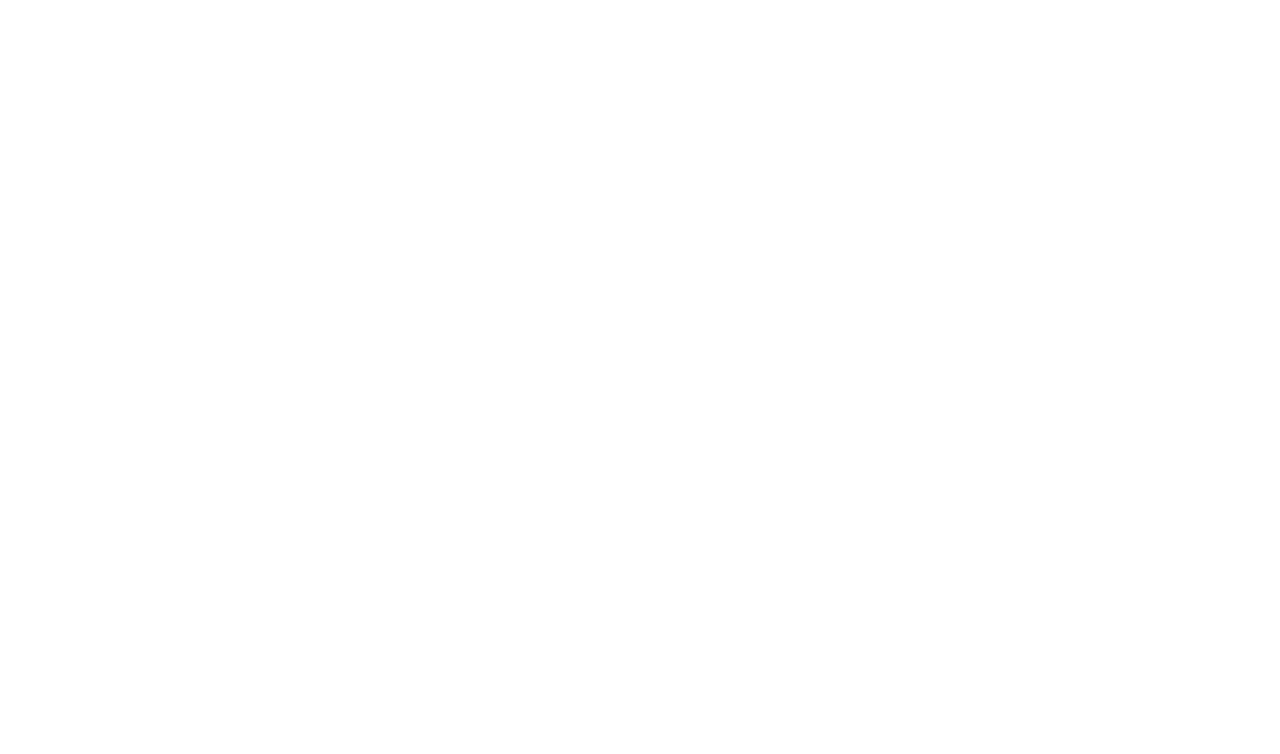
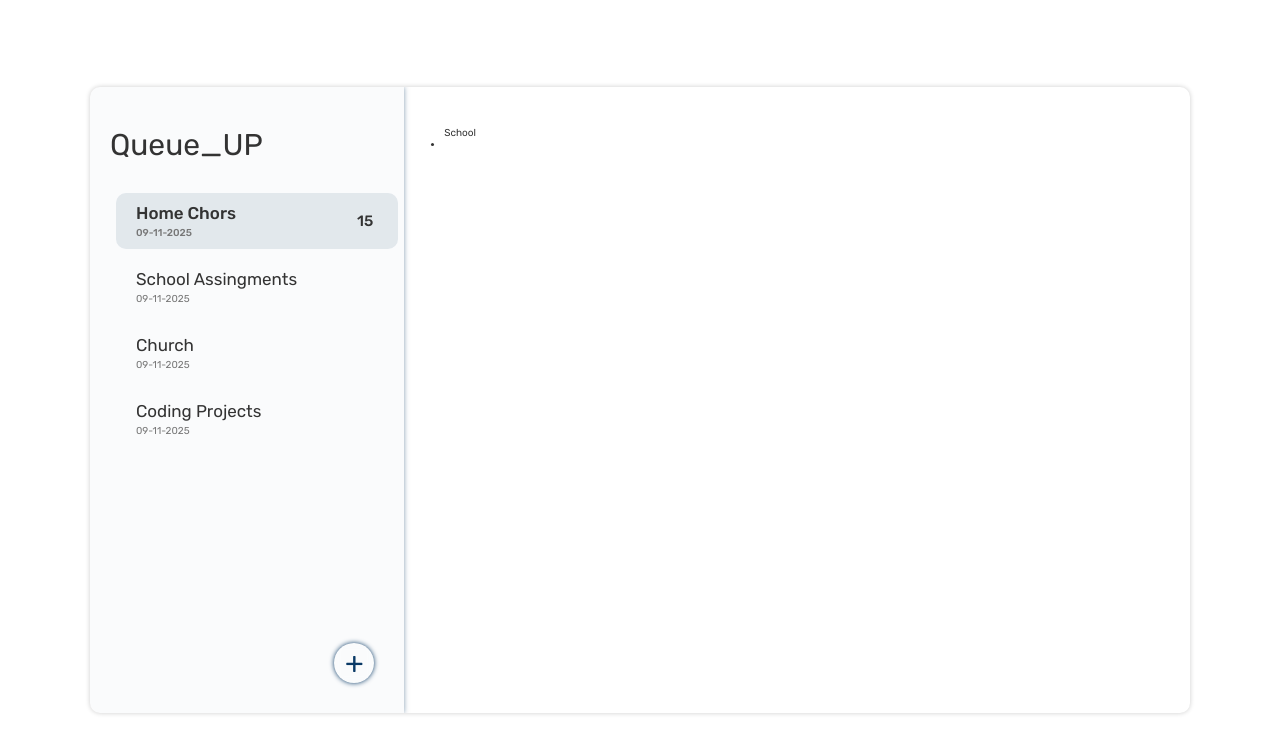
Before and after one commit to kofinyefreh/Queue-Up, a plain HTML site: page index.html in a window 1280 px wide. Drawn offline with Linux system fonts and the light colour scheme.

Commit message:
Finish left pane of app

```diff
--- a/index.html
+++ b/index.html
@@ -3,9 +3,88 @@
   <head>
     <meta charset="UTF-8" />
     <meta name="viewport" content="width=device-width, initial-scale=1.0" />
+
+    <link rel="preconnect" href="https://fonts.googleapis.com" />
+    <link rel="preconnect" href="https://fonts.gstatic.com" crossorigin />
+    <link
+      href="https://fonts.googleapis.com/css2?family=Rubik:ital,wght@0,300..900;1,300..900&display=swap"
+      rel="stylesheet"
+    />
+
     <title>Project Todo App</title>
     <link rel="stylesheet" href="style.css" />
+    <link rel="stylesheet" href="utils.css" />
     <script src="script.js" deffer></script>
   </head>
-  <body></body>
+
+  <body>
+    <main>
+      <div class="section">
+        <!-- left pane -->
+        <section class="left--pane">
+          <div class="pad">
+            <h1 class="app--title">Queue_UP</h1>
+            <div class="overlay hidden"></div>
+            <div class="display--spaces">
+              <ul class="spaces--list">
+                <li class="space--item selected">
+                  <div>
+                    <p class="item--name">Home Chors</p>
+                    <p class="last--opened">09-11-2025</p>
+                  </div>
+                  <span class="item--nums">15</span>
+                </li>
+                <li class="space--item">
+                  <div>
+                    <p class="item--name">School Assingments</p>
+                    <p class="last--opened">09-11-2025</p>
+                  </div>
+                  <span class="item--nums hidden">15</span>
+                </li>
+                <li class="space--item">
+                  <div>
+                    <p class="item--name">Church</p>
+                    <p class="last--opened">09-11-2025</p>
+                  </div>
+                  <span class="item--nums hidden">15</span>
+                </li>
+                <li class="space--item">
+                  <div>
+                    <p class="item--name">Coding Projects</p>
+                    <p class="last--opened">09-11-2025</p>
+                  </div>
+                  <span class="item--nums hidden">15</span>
+                </li>
+              </ul>
+            </div>
+
+            <!-- Form to input task -->
+            <div class="bottom--part">
+              <div class="form--space hidden">
+                <form action="#">
+                  <input type="text" placeholder="Create Space" />
+                </form>
+              </div>
+
+              <button class="btn--1">+</button>
+            </div>
+          </div>
+        </section>
+
+        <section class="right--pane">
+          <div class="right-pad">
+            <nav>
+              <p class="space-title">School</p>
+
+              <div class="navigation">
+                <ul>
+                  <li></li>
+                </ul>
+              </div>
+            </nav>
+          </div>
+        </section>
+      </div>
+    </main>
+  </body>
 </html>
--- a/style.css
+++ b/style.css
@@ -0,0 +1,121 @@
+/* General Reset and General Format */
+:root {
+  --color-brand-1: blue;
+  --color-brand-2: blue;
+  --color--text-major: #333;
+  --color--text-minor: #999;
+}
+
+* {
+  margin: 0;
+  padding: 0;
+  box-sizing: border-box;
+  font-family: "Rubik", sans-serif;
+}
+
+html {
+  font-size: 62.5%;
+  color: #333;
+}
+
+/* Main layout Styling */
+main {
+  display: flex;
+  justify-content: center;
+  align-items: center;
+  height: 100vh;
+  /* background-color: red; */
+}
+
+.section {
+  min-width: 110rem;
+  max-height: 65rem;
+  display: grid;
+  grid-template-columns: 1fr 2.5fr;
+  box-shadow: 0px 0px 5px rgba(0, 0, 0, 0.2);
+  border-radius: 10px;
+  overflow: hidden;
+}
+
+/* ------------------------------------------------------- */
+/* Left pane styling */
+.left--pane {
+  font-weight: 400;
+  font-size: 2rem;
+  position: relative;
+  color: var(--color--text-major);
+  box-shadow: 0px 0px 5px rgba(10, 58, 102, 0.5);
+  box-shadow: inset;
+  background-color: rgba(10, 58, 102, 0.02);
+  /* background-color: rgba(22, 130, 230, 0.02); */
+}
+
+.pad {
+  padding: 2rem;
+  padding-right: 0rem;
+}
+
+.app--title {
+  font-weight: 400;
+  margin-top: 2rem;
+  margin-bottom: 3rem;
+}
+
+.display--spaces {
+  padding: 0rem 0.6rem;
+  height: 50rem;
+  overflow-y: auto;
+  scrollbar-width: thin;
+}
+
+.spaces--list {
+  display: flex;
+  flex-direction: column;
+  gap: 1rem;
+}
+
+.space--item {
+  display: flex;
+  justify-content: space-between;
+  align-items: center;
+  list-style: none;
+  cursor: pointer;
+  padding: 1rem 2rem;
+  transition: all 0.3s;
+}
+.space--item:hover {
+  background-color: rgba(10, 58, 102, 0.1);
+  border-radius: 10px;
+}
+
+.item--name {
+  font-size: 1.7rem;
+}
+
+.item--nums {
+  font-size: 1.5rem;
+  padding: 0.5rem;
+  border-radius: 100px;
+}
+
+.space--item div {
+  display: flex;
+  flex-direction: column;
+  justify-content: space-between;
+  gap: 0.4rem;
+}
+
+.last--opened {
+  font-size: 1rem;
+  color: #777;
+}
+
+/* ------------------------------------------------------- */
+/* Right pane styling */
+.right--pane {
+}
+
+.right-pad {
+  padding: 4rem;
+  background-color: orage;
+}
--- /dev/null
+++ b/utils.css
@@ -0,0 +1,81 @@
+/* General Reset and General Format */
+* {
+  margin: 0;
+  padding: 0;
+  box-sizing: border-box;
+}
+
+html {
+  font-size: 62.5%;
+  font-family: Arial, Helvetica, sans-serif;
+}
+
+/* States Styling */
+.selected {
+  /* background-color: rgba(22, 130, 230, 0.1); */
+  background-color: rgba(10, 58, 102, 0.1);
+  border-radius: 10px;
+  font-weight: 500;
+}
+
+.btn--1 {
+  font-size: 3rem;
+  font-weight: 400;
+  color: rgba(10, 58, 102, 1);
+  cursor: pointer;
+  border: none;
+  box-shadow: 0px 0px 5px rgba(10, 58, 102, 1);
+  width: 4rem;
+  height: 4rem;
+  border-radius: 100px;
+  position: absolute;
+  bottom: 3rem;
+  right: 3rem;
+  background: none;
+  backdrop-filter: blur(5px);
+  transition: all 0.3s;
+}
+
+.btn--1:hover {
+  transform: scale(1.05);
+}
+
+.form--space {
+  position: absolute;
+  bottom: 5rem;
+  right: 3rem;
+  display: block;
+  width: 25rem;
+  box-shadow: 0px 0px 30px 15px white;
+}
+
+.form--space input {
+  width: 100%;
+  border: none;
+  box-shadow: 0px 0px 5px rgba(10, 58, 102, 1);
+  color: #333;
+  font-size: 1.6rem;
+  padding: 1rem 1rem;
+  border-radius: 5px;
+  outline: none;
+}
+
+.overlay {
+  backdrop-filter: blur(3px);
+  width: 100%;
+  height: 100%;
+  position: absolute;
+  top: 0px;
+  right: 0px;
+}
+
+/* Utility Classes */
+.hidden {
+  display: none;
+}
+
+.block {
+  transform: translateY(-5rem);
+  opacity: 1;
+  transition: all 0.3s;
+}
```
